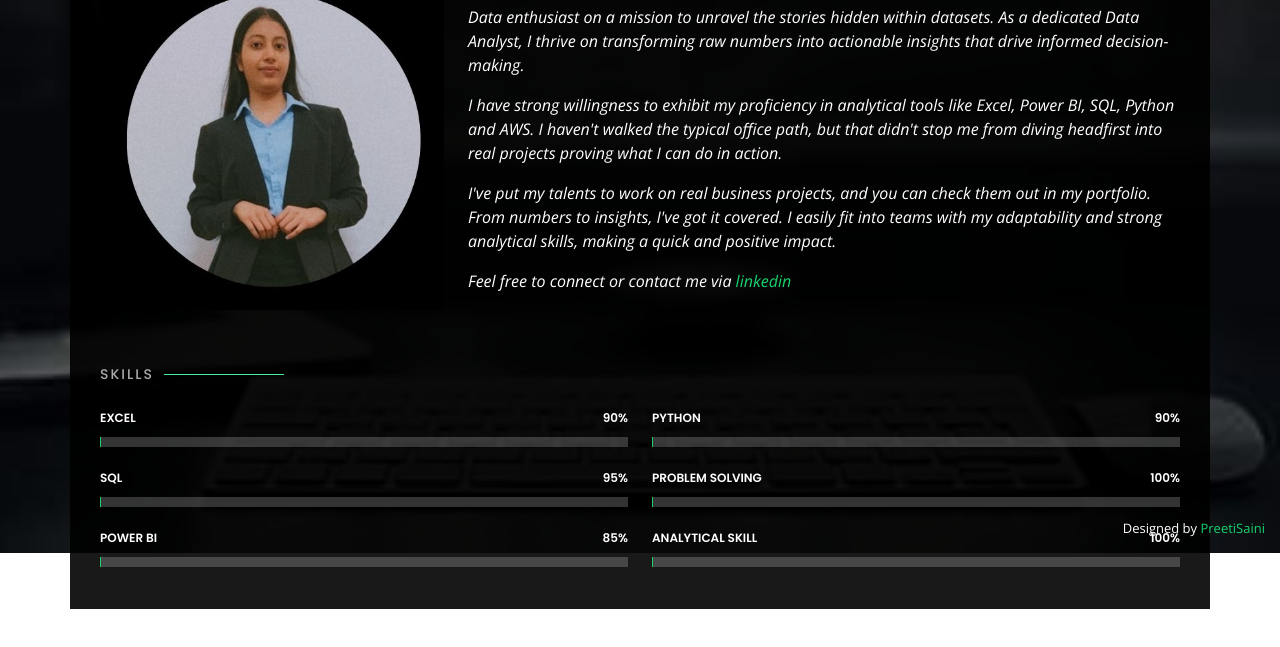
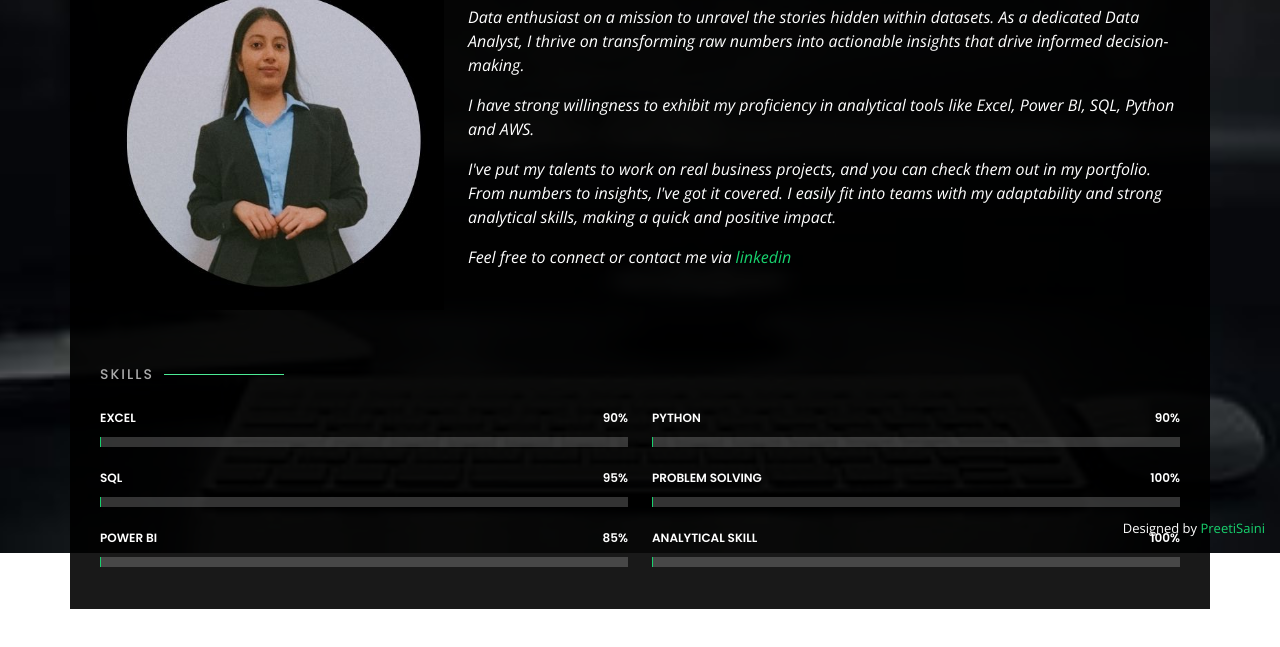
Before and after one commit to preetisaini06/preetisaini06.github.io, a plain HTML site: page index.html in a window 1280 px wide. Both pictures are taken after a click on the link "About". Shown: the part 247-894 px from the top of the page. Drawn offline with nearby package versions, Linux system fonts and the light colour scheme.

Commit message:
Update index.html

```diff
--- a/index.html
+++ b/index.html
@@ -86,7 +86,7 @@
           <h3>Passionate Data Analyst</h3>
           <p class="fst-italic">
           Data enthusiast on a mission to unravel the stories hidden within datasets. As a dedicated Data Analyst, I thrive on transforming raw numbers into actionable insights that drive informed decision-making.
-          <p class="fst-italic">I have strong willingness to exhibit my proficiency in analytical tools like Excel, Power BI, SQL, Python and AWS. I haven't walked the typical office path, but that didn't stop me from diving headfirst into real projects proving what I can do in action. </p>
+          <p class="fst-italic">I have strong willingness to exhibit my proficiency in analytical tools like Excel, Power BI, SQL, Python and AWS.</p>
           <p class="fst-italic">I've put my talents to work on real business projects, and you can check them out in my portfolio. From numbers to insights, I've got it covered. I easily fit into teams with my adaptability and strong analytical skills, making a quick and positive impact.</p>
           <p class="fst-italic">Feel free to connect or contact me via <a href="https://www.linkedin.com/in/preetisainiofficial">linkedin</a></p>
         </p>
```
